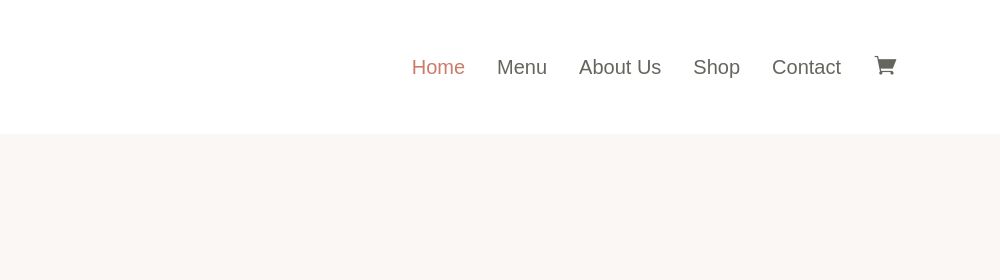
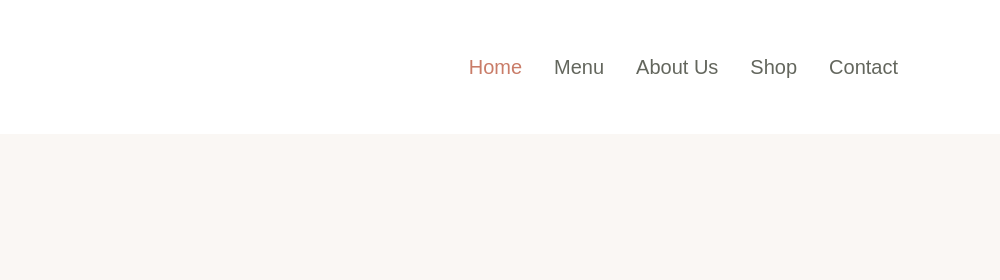
Before and after one commit to elliebrayton/p1-brayton-barry-biba, a plain HTML site: page about.html in a window 1280 px wide. Shown: the top 280 px of the page, 280-1280 px from the left. Drawn offline with nearby package versions, Linux system fonts and the light colour scheme; a web font is replaced by a local one.

Commit message:
Deleted shopping cart from nav

```diff
--- a/about.html
+++ b/about.html
@@ -46,9 +46,6 @@
             </li>
             <li class="nav-item">
               <a href="contact.html" class="nav-link">Contact</a>
-            </li>
-            <li class="nav-item">
-              <a href="#" class="nav-link"><i class="icofont-shopping-cart icofont-md"></i></a>
             </li>
           </ul>
         </div>
```
Also changed, not shown: contact.html (+0 -3 lines), index.html (+0 -3 lines), menu.html (+0 -3 lines), shop.html (+0 -3 lines).
